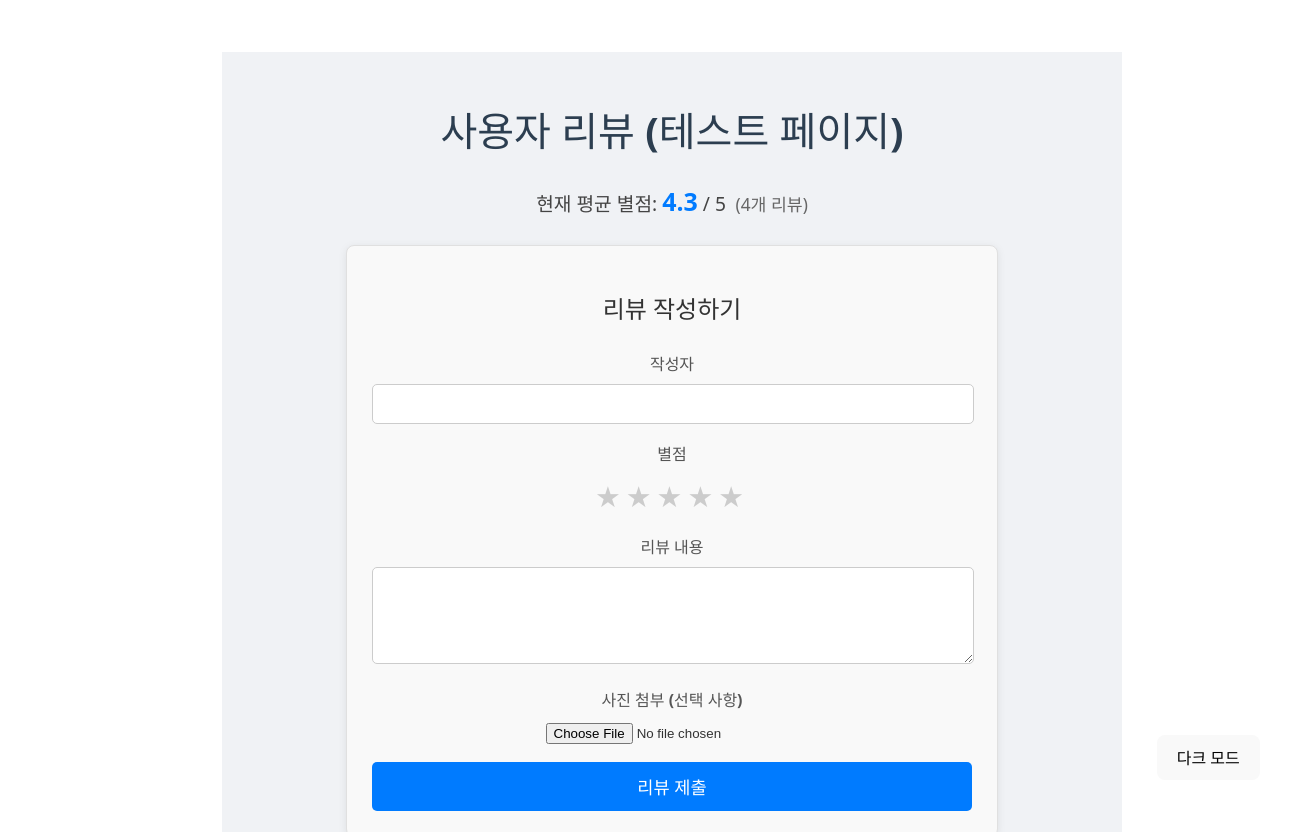
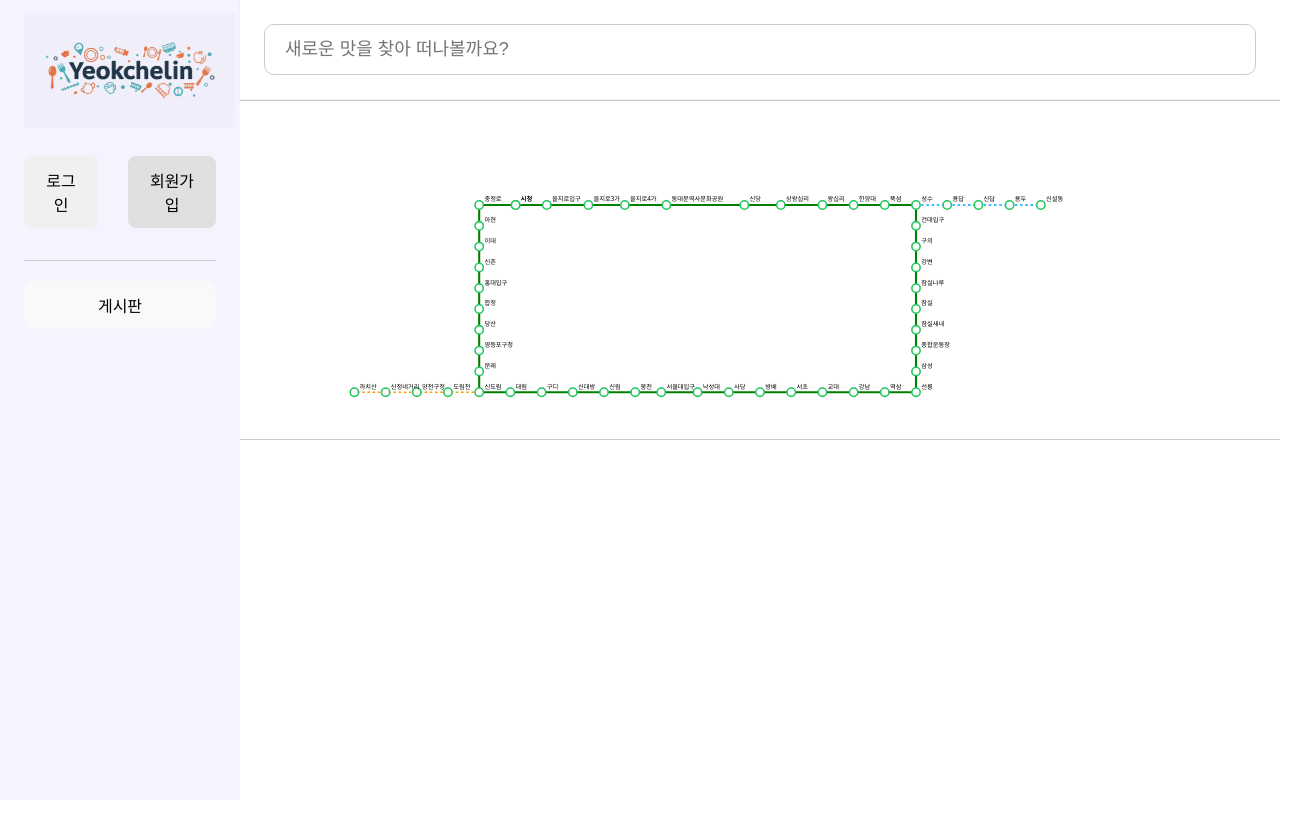
Before and after one commit to yeokchelin/FrontEnd, a React (Vite) app: page / in a window 1280 px wide. Shown: the whole page, 1312 px wide, since content can reach past the window. After the commit the page ends 800 px from the top, so only its background shows below. Built offline with nearby package versions, Linux system fonts and the light colour scheme.

Commit message:
app.jsx 수정

```diff
--- a/src/App.jsx
+++ b/src/App.jsx
@@ -1,66 +1,43 @@
-import React, { useState } from "react"; // useState 훅 필요
-// import Sidebar from "./components/Sidebar"; // 테스트 시 주석 처리
-// import Header from "./components/Header";   // 테스트 시 주석 처리
-// import MetroMap from "./components/MetroMap"; // 테스트 시 주석 처리
-// import StationInfo from "./components/StationInfo"; // 테스트 시 주석 처리
-
-import ReviewPage from "./pages/ReviewPage"; // ReviewPage 임포트
-import "./App.css"; // App.css 임포트 (다크 모드 스타일 정의를 위해)
+import { useState } from "react";
+import Sidebar from "./components/Sidebar";
+import Header from "./components/Header";
+import MetroMap from "./components/MetroMap";
+import StationInfo from "./components/StationInfo";
 
 function App() {
-  // const [selectedStation, setSelectedStation] = useState(null); // 테스트 시 필요 없음
-  const [isDarkMode, setIsDarkMode] = useState(false); // 다크 모드 상태 추가
-
-  const toggleDarkMode = () => {
-    setIsDarkMode(!isDarkMode); // 다크 모드 상태 토글
-  };
+  const [selectedStation, setSelectedStation] = useState(null);
 
   return (
-    // 최상위 div에 dark-mode 클래스를 조건부로 적용
-    <div className={isDarkMode ? "dark-mode" : ""} style={{
+    <div style={{
       display: "flex",
       height: "100vh",
-      width: "100vw", // 전체 뷰포트에 맞춤
+      width: "100vw",                // 전체 뷰포트에 맞춤
       overflow: "hidden",
     }}>
-      {/* <Sidebar /> */} {/* 사이드바 주석 처리 */}
+      <Sidebar />
       <div style={{
         flex: 1,
         display: "flex",
         flexDirection: "column",
-        minWidth: 0, // flexbox shrink-safe
+        minWidth: 0,                  // flexbox shrink-safe
       }}>
-        {/* <Header /> */} {/* 헤더 주석 처리 */}
-        <main
-          style={{
-            flex: 1,
-            overflowY: "auto", // 세로 스크롤 가능
-            // background: "#f0f2f5", // 이 부분은 App.css에서 .main-content-light/dark로 제어하는 것이 좋습니다.
-            display: "flex",
-            justifyContent: "center", // 리뷰 페이지를 중앙에 정렬
-            alignItems: "flex-start", // 상단부터 콘텐츠 시작
-            paddingTop: "20px", // 상단 여백
-            paddingBottom: "20px", // 하단 여백
-          }}
-          // main 태그의 배경색은 App.css에서 제어하도록 클래스 추가
-          className={isDarkMode ? "main-content-dark" : "main-content-light"}
-        >
-          {/* 리뷰 페이지를 직접 렌더링 */}
-          <ReviewPage />
-
-          {/* 기존 지하철 관련 컴포넌트들은 테스트를 위해 주석 처리하거나 삭제합니다. */}
-          {/* <MetroMap selected={selectedStation} onSelect={setSelectedStation} /> */}
-          {/* {selectedStation && (
+        <Header />
+        <main style={{
+          flex: 1,
+          overflow: "auto",
+          display: "flex",
+          flexDirection: "column",
+          alignItems: "center",
+          background: "#fff",
+        }}>
+          <MetroMap selected={selectedStation} onSelect={setSelectedStation} />
+          {selectedStation && (
             <div style={{ marginTop: "20px", width: "100%", maxWidth: "900px" }}>
               <StationInfo station={selectedStation} />
             </div>
-          )} */}
+          )}
         </main>
       </div>
-      {/* 다크 모드 토글 버튼 (테스트용) */}
-      <button onClick={toggleDarkMode} style={{ position: 'fixed', bottom: '20px', right: '20px', zIndex: 100 }}>
-        {isDarkMode ? "라이트 모드" : "다크 모드"}
-      </button>
     </div>
   );
 }
```
